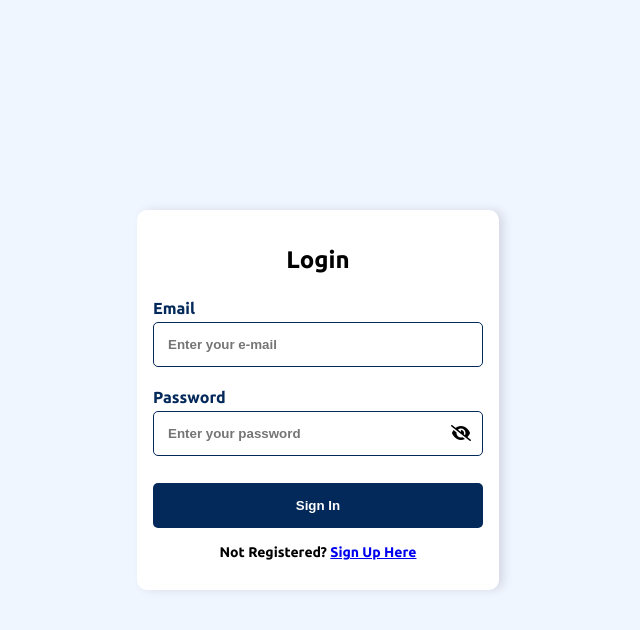
After one commit to aasis-io/KHS, a PHP site: page /login.html in a window 1280 px wide. The commit adds this page. Shown: the top 630 px of the page, without its empty margins (322-962 px from the left). Run offline with PHP 8.4, Linux system fonts and the light colour scheme; some libraries are stand-ins or nearby versions.

Commit message:
login form added

```diff
--- a/css/style.css
+++ b/css/style.css
@@ -266,3 +266,120 @@ small {
   max-width: 100%;
   max-height: 100px;
 }
+
+.alert {
+  display: flex;
+  place-items: center;
+  border-radius: 8px;
+  justify-content: space-between;
+  padding: 0.8rem 2rem;
+}
+.alert-success {
+  background-color: #b6f7b1;
+  color: #01862e;
+}
+
+.alert-success > button {
+  color: #01862e;
+}
+
+.alertClosed {
+  display: none !important;
+}
+
+.alert button {
+  border: none;
+  background: none;
+  display: flex;
+  cursor: pointer;
+}
+
+.alert button > i {
+  font-size: 32px;
+}
+
+.alert-container {
+  max-width: 900px;
+  position: absolute;
+  left: 50%;
+  transform: translateX(-50%);
+  top: 1rem;
+  /* width: 900px; */
+  width: 100%;
+  box-shadow: 0 5px 10px rgba(0, 0, 0, 0.1);
+  z-index: 999;
+  border-radius: 8px;
+}
+
+/*Login Page CSS*/
+
+.form-container {
+  background-color: var(--White);
+  position: absolute;
+  top: 50%;
+  left: 50%;
+  padding: 1rem;
+  transform: translate(-50%, -50%);
+  display: flex;
+  justify-content: center;
+  border-radius: 10px;
+  box-shadow: var(--LightGray) 5px 0px 10px;
+  flex-direction: column;
+}
+
+.form-container input {
+  width: 300px;
+}
+
+.form-container > h2 {
+  text-align: center;
+}
+
+.form-container > form {
+  display: flex;
+  flex-direction: column;
+  gap: 1rem;
+}
+
+.form-container > form > button {
+  outline: none;
+  border: none;
+  padding: 15px 0;
+  background-color: var(--DarkBlue);
+  color: white;
+  font-weight: 600;
+  border-radius: 5px;
+  transition: 0.5s;
+  cursor: pointer;
+  margin-top: 0.7rem;
+}
+.form-container > form > button:hover {
+  background-color: rgb(9, 68, 139);
+}
+
+.form-container > form > .input-content {
+  position: relative;
+}
+
+.form-container > form > .input-content i {
+  position: absolute;
+  right: 12px;
+  bottom: 15px;
+}
+.form-container > form > .input-content i {
+  position: absolute;
+  right: 12px;
+  bottom: 15px;
+  cursor: pointer;
+}
+
+.form-container p {
+  margin-top: 1rem;
+  font-size: 14px;
+  text-align: center;
+}
+
+
+.form-container > form > .input-content i.hide {
+  display: none;
+}
--- a/js/script.js
+++ b/js/script.js
@@ -7,9 +7,10 @@ function togglePassword() {
 
 function alertCloser() {
   var alertBoxes = document.querySelectorAll(".alert");
-
-  // Use forEach to add the "alertClosed" class to each element
   alertBoxes.forEach(function (alertBox) {
     alertBox.classList.add("alertClosed");
   });
 }
+
+var passwordHidden = document.getElementById("password-hidden"),
+  passwordShown = document.getElementById("password-shown");
--- /dev/null
+++ b/login.html
@@ -0,0 +1,40 @@
+<!DOCTYPE html>
+<html lang="en">
+
+<head>
+    <meta charset="UTF-8">
+    <meta name="viewport" content="width=device-width, initial-scale=1.0">
+    <title>Document</title>
+    <link rel="stylesheet" href="css/style.css">
+</head>
+
+<body>
+    <div class="form-container">
+        <h2>Login</h2>
+        <form action="" novalidate>
+            <div class="input-content">
+                <div class="label-container">
+                    <label for="email">Email</label>
+                </div>
+                <input type="text" name="email" placeholder="Enter your e-mail" class="inputs" required />
+            </div>
+            <div class="input-content">
+                <div class="label-container">
+                    <label for="password">Password</label>
+                </div>
+                <input type="password" name="password" placeholder="Enter your password" class="inputs" required />
+                <i class="fa-solid fa-eye-slash" id="password-hidden"></i>
+                <i class="fa-solid fa-eye hide" id="password-shown"></i>
+
+            </div>
+            <button type="submit">Sign In</button>
+        </form>
+        <p>Not Registered? <a href="register.php">Sign Up Here</a></p>
+    </div>
+
+    <script src="https://kit.fontawesome.com/1f2d50e34f.js" crossorigin="anonymous"></script>
+    <script src="js/script.js"></script>
+
+</body>
+
+</html>
--- a/register.php
+++ b/register.php
@@ -95,8 +95,6 @@ if (isset($_POST['submit'])) {
     $user->set('occupation', $_POST['occupation']);
     $user->set('area', $_POST['area']);
     $user->set('address', $_POST['address']);
-
-
     $user->set('password', $_POST['password']);
 
     $user->save();
```
